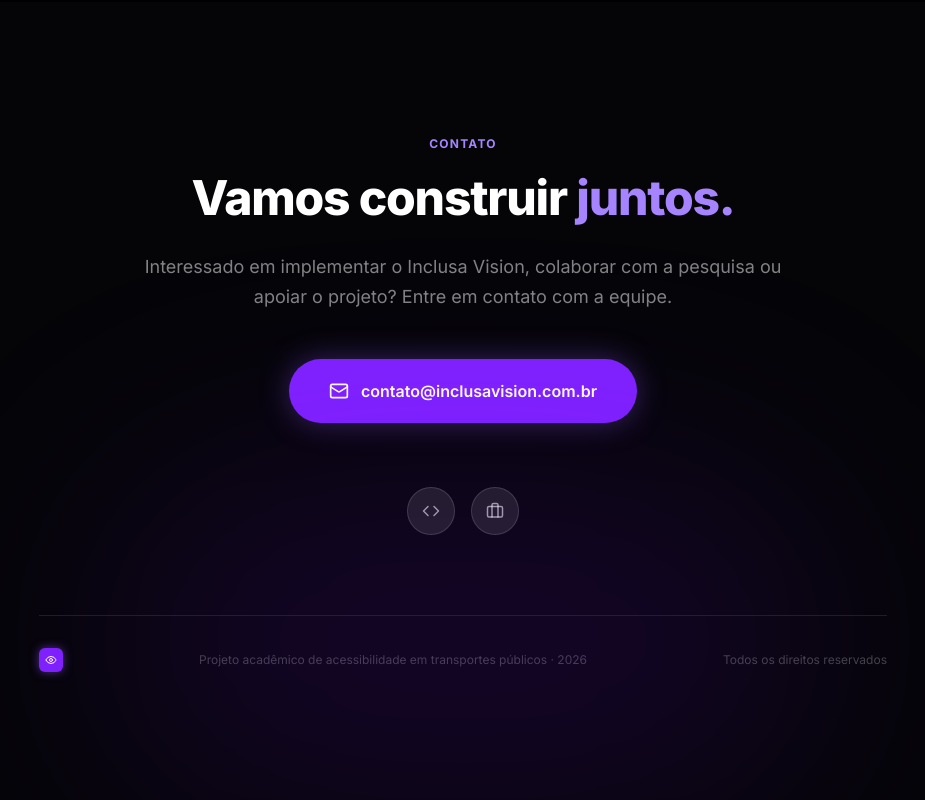
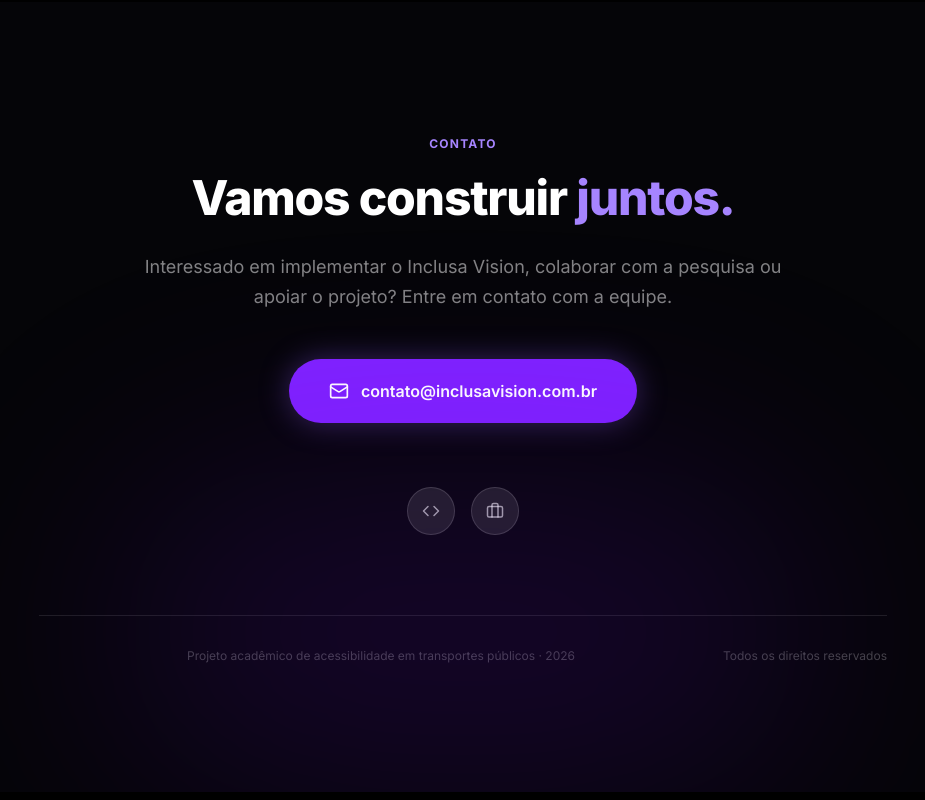
Before and after one commit to pedr0coder/InclusaV2, a React (Vite) app: page / in a window 1280 px wide. Shown: the part 5832-6632 px from the top of the page, without its empty margins (177-1102 px from the left). Built offline with nearby package versions, Linux system fonts and the light colour scheme; the HTML template or start-up script is replaced by a standard one.

Commit message:
Remove Eye icon from footer
Removed Eye icon from footer section.

```diff
--- a/src/App.jsx
+++ b/src/App.jsx
@@ -852,9 +852,6 @@
         {/* Informações do Rodapé */}
         <div className="border-t border-white/10 pt-8 flex flex-col sm:flex-row items-center justify-between gap-4">
           <div className="flex items-center gap-2">
-            <span className="w-6 h-6 rounded-md bg-violet-600 flex items-center justify-center shadow-[0_0_10px_rgba(139,92,246,0.5)]">
-              <Eye size={12} className="text-white" />
-            </span>
           </div>
           <p className="text-white/25 text-xs text-center">
             Projeto acadêmico de acessibilidade em transportes públicos · {new Date().getFullYear()}
```
